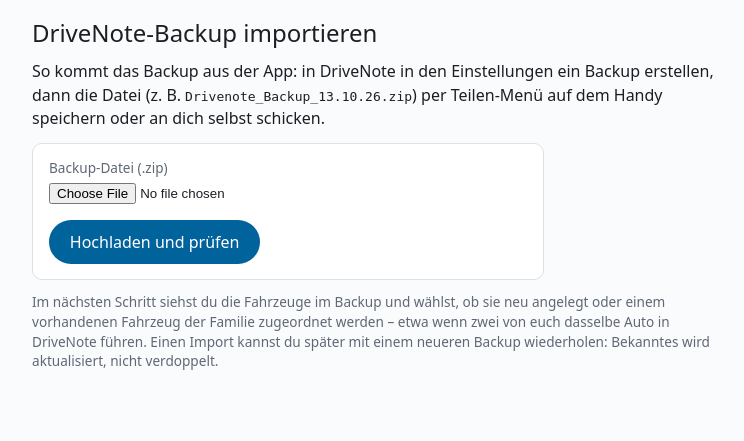
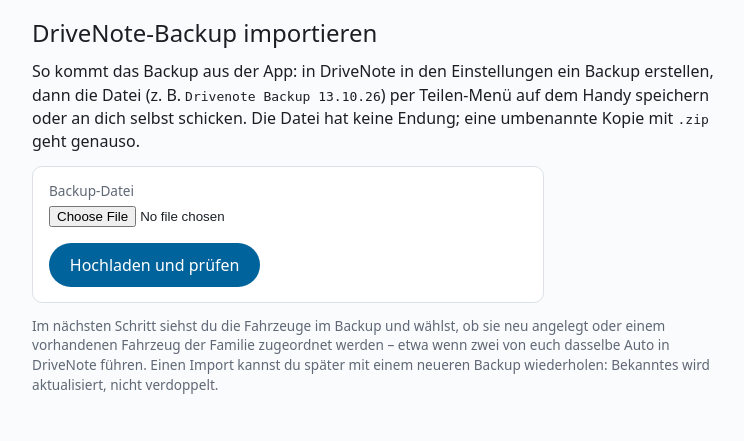
Before and after one commit to schluppy/drive, a Django app: page /import/ in a window 1280 px wide. Shown: the part 48-489 px from the top of the page, without its empty margins (256-1000 px from the left). Run offline with Django 5.2, Linux system fonts and the light colour scheme; a user stored in the database is signed in; tables that the repository leaves empty hold one stand-in row (values such as "Sample post").

Commit message:
Import: Backup ohne Dateiendung auswählbar, damit das Original aus DriveNote direkt hochgeladen werden kann
Co-Authored-By: Claude Opus 5.5 <noreply@anthropic.com>

```diff
--- a/importe/templates/importe/hochladen.html
+++ b/importe/templates/importe/hochladen.html
@@ -2,10 +2,10 @@
 {% block titel %}DriveNote-Backup importieren{% endblock %}
 {% block inhalt %}
 <h1>DriveNote-Backup importieren</h1>
-<p>So kommt das Backup aus der App: in DriveNote in den Einstellungen ein Backup erstellen, dann die Datei (z. B. <code>Drivenote_Backup_13.10.26.zip</code>) per Teilen-Menü auf dem Handy speichern oder an dich selbst schicken.</p>
+<p>So kommt das Backup aus der App: in DriveNote in den Einstellungen ein Backup erstellen, dann die Datei (z. B. <code>Drivenote Backup 13.10.26</code>) per Teilen-Menü auf dem Handy speichern oder an dich selbst schicken. Die Datei hat keine Endung; eine umbenannte Kopie mit <code>.zip</code> geht genauso.</p>
 <form method="post" enctype="multipart/form-data" class="karte weiss formular">
   {% csrf_token %}
-  <div class="feld"><label for="backup">Backup-Datei (.zip)</label><input id="backup" name="backup" type="file" accept=".zip,application/zip" required></div>
+  <div class="feld"><label for="backup">Backup-Datei</label><input id="backup" name="backup" type="file" required></div>
   <button class="knopf" type="submit">Hochladen und prüfen</button>
 </form>
 <p class="leise klein">Im nächsten Schritt siehst du die Fahrzeuge im Backup und wählst, ob sie neu angelegt oder einem vorhandenen Fahrzeug der Familie zugeordnet werden – etwa wenn zwei von euch dasselbe Auto in DriveNote führen. Einen Import kannst du später mit einem neueren Backup wiederholen: Bekanntes wird aktualisiert, nicht verdoppelt.</p>
```
Also changed, not shown: tests/test_import.py (+16 -0 lines).
